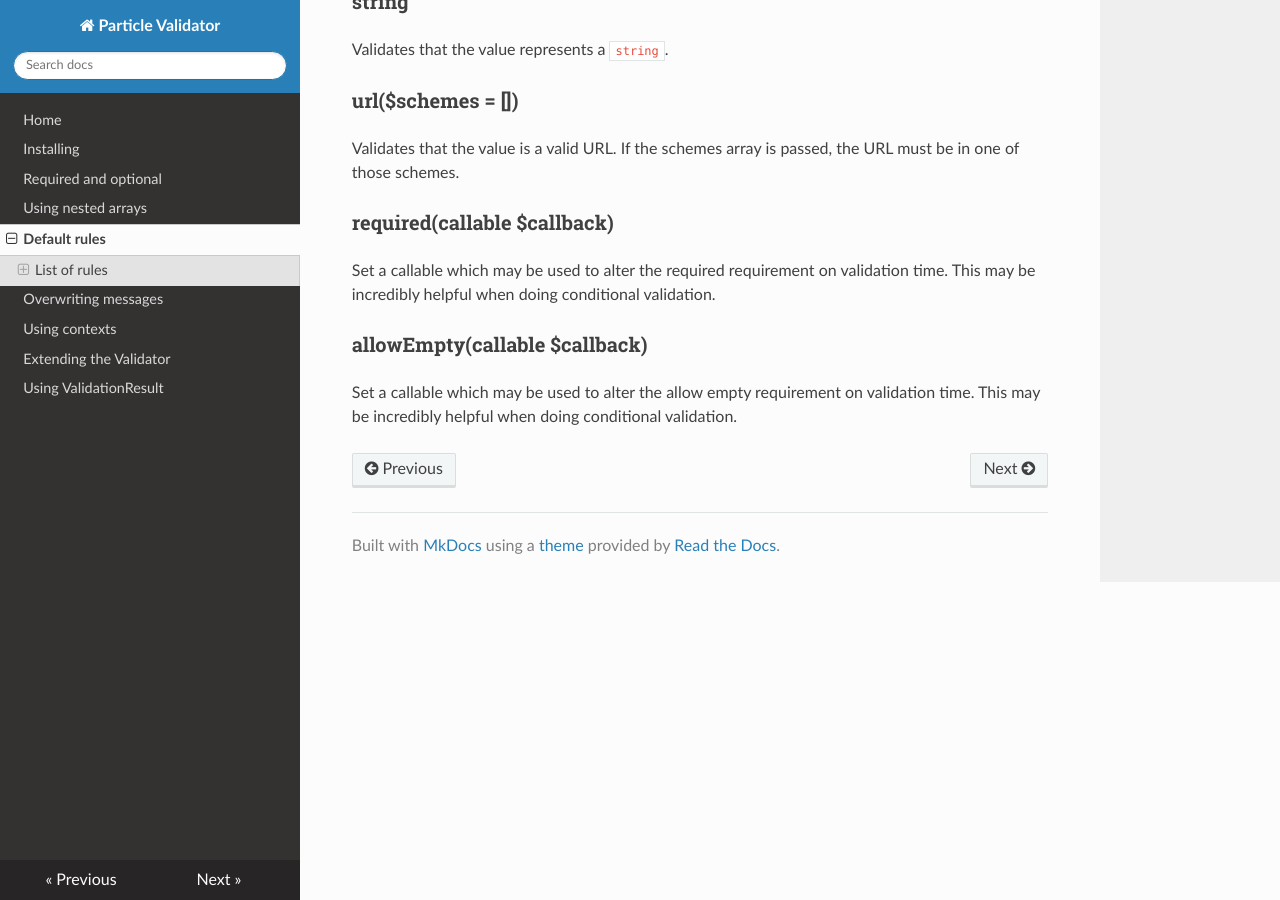
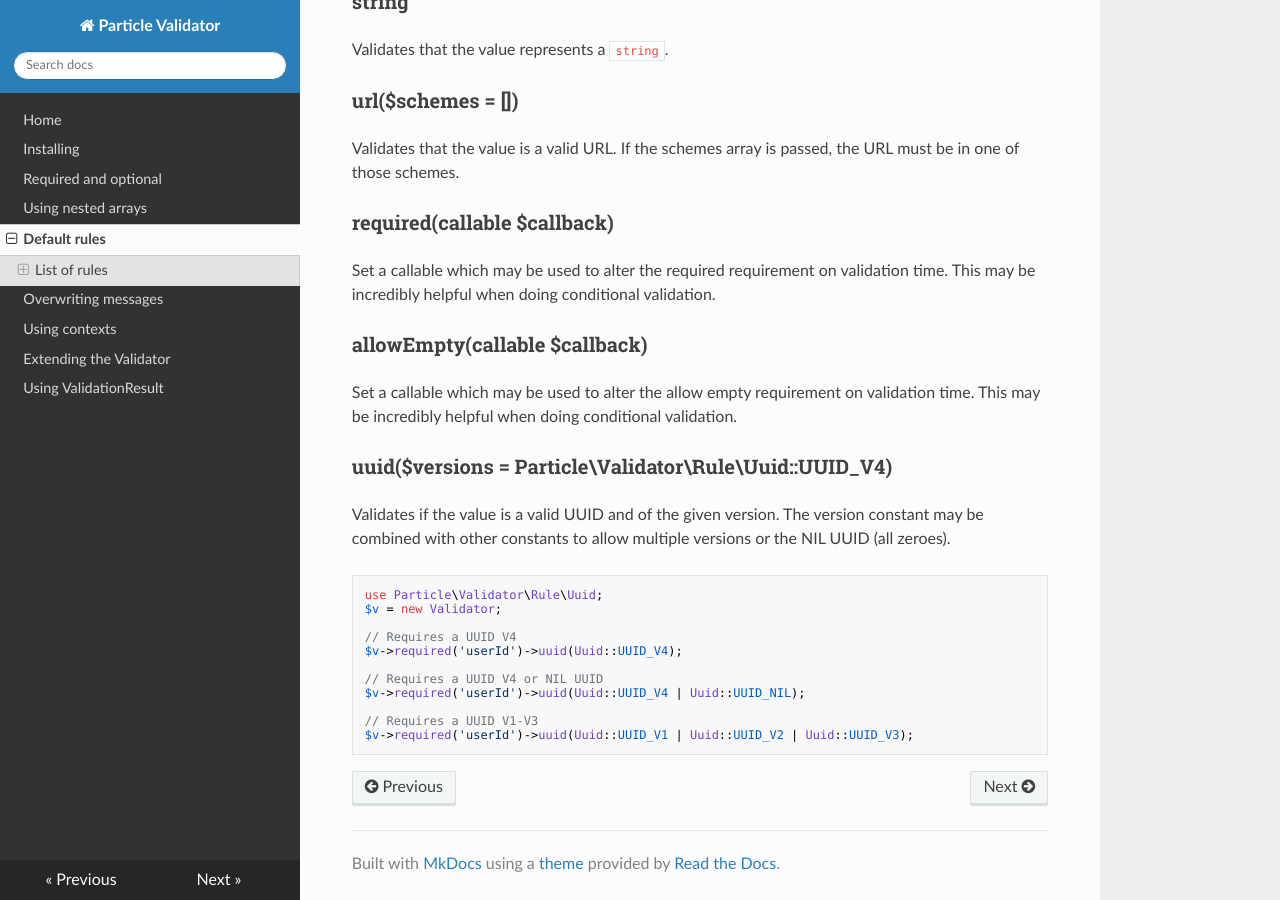
Before and after one commit to particle-php/Validator, an MkDocs documentation site: the page built from docs/rules.md, in a window 1280 px wide and 900 px high, scrolled down 3110 px. Built offline with MkDocs 1.6.1, drawn with Linux system fonts in a browser that asks for light colours; nearby versions of some CDN libraries; old or Windows-style settings are respelled for this version of MkDocs.

Commit message:
Added documentation.

````diff
--- a/docs/rules.md
+++ b/docs/rules.md
@@ -137,3 +137,22 @@ This may be incredibly helpful when doing conditional validation.
 
 Set a callable which may be used to alter the allow empty requirement on validation time.
 This may be incredibly helpful when doing conditional validation.
+
+### uuid($versions = Particle\Validator\Rule\Uuid::UUID_V4)
+
+Validates if the value is a valid UUID and of the given version. The version constant may be combined with other constants to allow multiple versions or the NIL UUID (all zeroes).
+
+
+```php
+use Particle\Validator\Rule\Uuid;
+$v = new Validator;
+
+// Requires a UUID V4
+$v->required('userId')->uuid(Uuid::UUID_V4);
+
+// Requires a UUID V4 or NIL UUID
+$v->required('userId')->uuid(Uuid::UUID_V4 | Uuid::UUID_NIL);
+
+// Requires a UUID V1-V3
+$v->required('userId')->uuid(Uuid::UUID_V1 | Uuid::UUID_V2 | Uuid::UUID_V3);
+```
````
